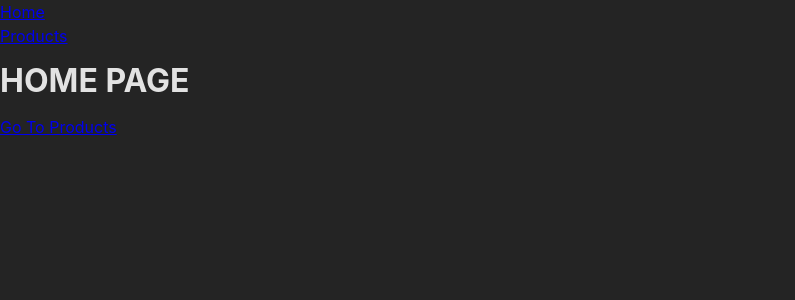
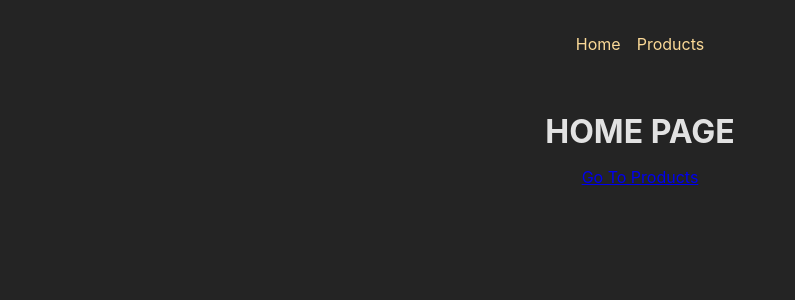
Before and after one commit to enes-dogan/react-router-demo-product-page, a React (Vite) app: page / in a window 1280 px wide. Shown: the top 300 px of the page, without its empty margins (0-795 px from the left). Built offline with nearby package versions, Linux system fonts and the light colour scheme.

Commit message:
adding error page for unspecified url routes

```diff
--- a/src/App.tsx
+++ b/src/App.tsx
@@ -3,15 +3,20 @@ import { createBrowserRouter, RouterProvider } from 'react-router-dom';
 import HomePage from './pages/Home.tsx';
 import ProductsPage from './pages/Products.tsx';
 import RootLayout from './pages/Root.tsx';
+import ErrorPage from './pages/Error.tsx';
 
 const router = createBrowserRouter([
   {
     path: '/',
+    errorElement: <ErrorPage />,
     element: <RootLayout />,
     children: [
       { path: '/', element: <HomePage /> },
       { path: '/test', element: <h1>TESTING</h1> },
-      { path: '/products', element: <ProductsPage /> },
+      {
+        path: '/products',
+        element: <ProductsPage />,
+      },
     ],
   },
 ]);
--- a/src/components/MainNavigation.tsx
+++ b/src/components/MainNavigation.tsx
@@ -3,9 +3,9 @@ import { Link } from 'react-router-dom';
 export default function MainNavigation() {
   return (
     <>
-      <header>
+      <header className="header">
         <nav>
-          <ul>
+          <ul className="list">
             <li>
               <Link to="/">Home</Link>
             </li>
--- a/src/index.css
+++ b/src/index.css
@@ -49,6 +49,11 @@ ul {
   padding: 0;
 }
 
+main {
+  margin: 2rem auto;
+  text-align: center;
+}
+
 .header {
   max-width: 60rem;
   margin: auto;
--- /dev/null
+++ b/src/pages/Error.tsx
@@ -0,0 +1,13 @@
+import MainNavigation from '../components/MainNavigation';
+
+export default function ErrorPage() {
+  return (
+    <>
+      <MainNavigation />
+      <main>
+        <h1>An Error Occurred!</h1>
+        <p>Could not find this page.</p>
+      </main>
+    </>
+  );
+}
--- a/src/pages/Root.tsx
+++ b/src/pages/Root.tsx
@@ -6,7 +6,9 @@ export default function RootLayout() {
   return (
     <>
       <MainNavigation />
-      <Outlet />
+      <main>
+        <Outlet />
+      </main>
     </>
   );
 }
```
